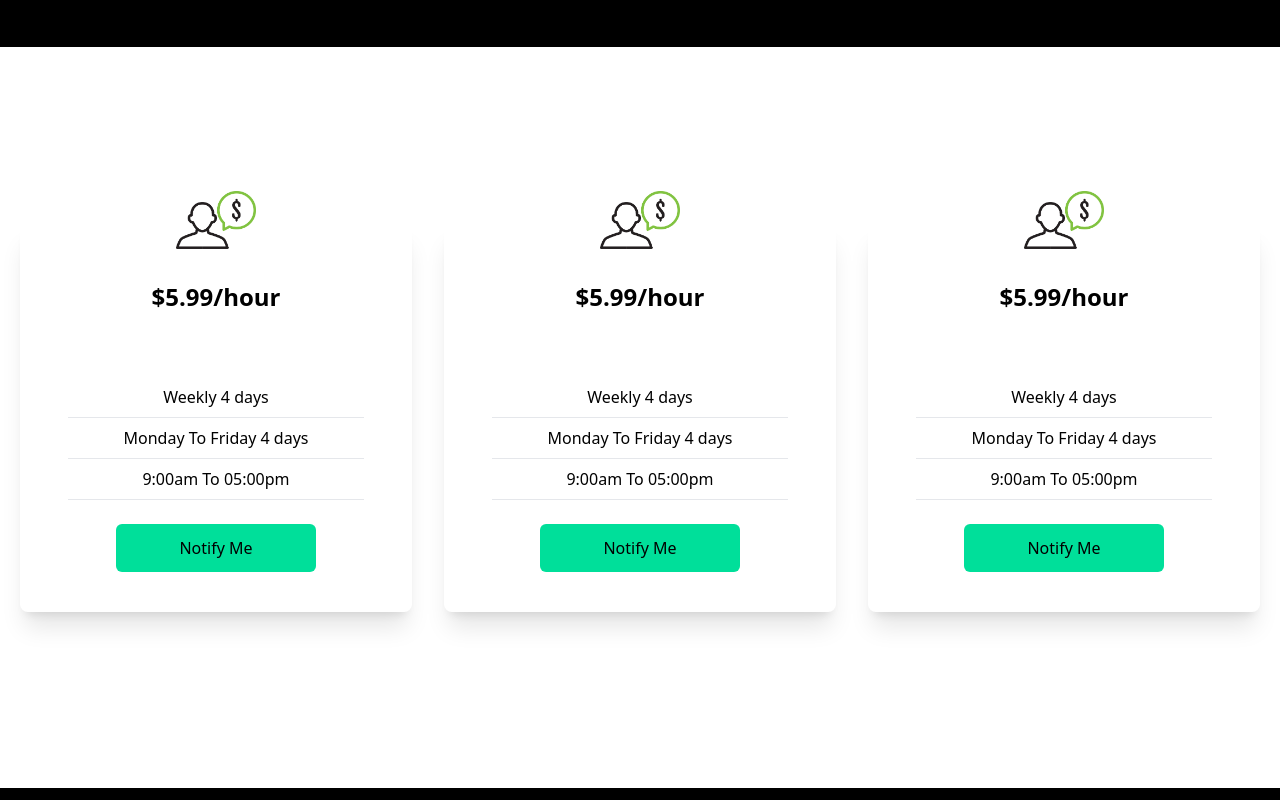
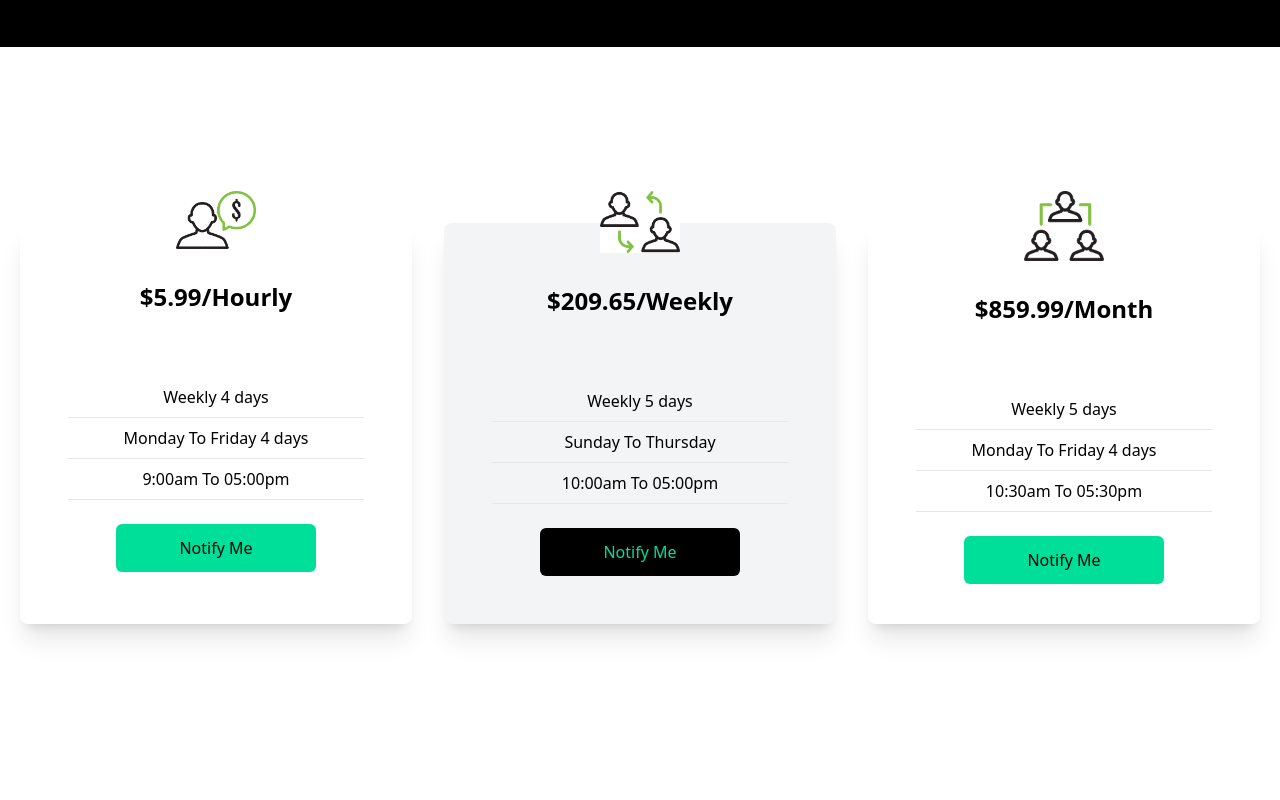
Before and after one commit to atikurahad/atikur-portfolio-spa, a React (Create React App) app: page / in a window 1280 px wide. Shown: the part 1634-2434 px from the top of the page. Built offline with nearby package versions, Linux system fonts and the light colour scheme.

Commit message:
card section are complete

```diff
--- a/src/components/Card.jsx
+++ b/src/components/Card.jsx
@@ -1,7 +1,7 @@
 import React from "react";
 import Single from "../assets/single.png";
-// import Double from "../assets/double.png"
-// import Tripple from "../assets/tripple.png"
+import Double from "../assets/double.png"
+import Tripple from "../assets/triple.png"
 
 const Card = () => {
   return (
@@ -14,7 +14,7 @@ const Card = () => {
               src={Single}
               alt="single"
              />
-             <h2 className="text-2xl font-bold text-center py-8">$5.99/hour</h2>
+             <h2 className="text-2xl font-bold text-center py-8">$5.99/Hourly</h2>
              <div className="text-center font-medium ">
               <p className="py-2 border-b mx-8 mt-8">Weekly 4 days</p>
               <p className="py-2 border-b mx-8 ">Monday To Friday 4 days</p>
@@ -26,36 +26,37 @@ const Card = () => {
              </button>
            </div>
 
-           <div className="w-full shadow-xl flex flex-col p-4 my-4 rounded-lg hover:scale-105 duration-300">
+           <div className="w-full shadow-xl flex flex-col p-4 my-4 rounded-lg hover:scale-105 duration-300 bg-gray-100">
             <img
               className="w-20 mx-auto mt-[-3rem] bg-white"
-              src={Single}
+              src={Double}
               alt="single"
              />
-             <h2 className="text-2xl font-bold text-center py-8">$5.99/hour</h2>
+             <h2 className="text-2xl font-bold text-center py-8">$209.65/Weekly</h2>
              <div className="text-center font-medium ">
-              <p className="py-2 border-b mx-8 mt-8">Weekly 4 days</p>
-              <p className="py-2 border-b mx-8 ">Monday To Friday 4 days</p>
+              <p className="py-2 border-b mx-8 mt-8">Weekly 5 days</p>
+              <p className="py-2 border-b mx-8 ">Sunday To Thursday </p>
 
-              <p className="py-2 border-b mx-8 ">9:00am To 05:00pm</p>
+              <p className="py-2 border-b mx-8 ">10:00am To 05:00pm</p>
              </div>
-             <button className="bg-[#00df9a] w-[200px] rounded-md font-medium   mx-auto my-6 py-3 text-black hover:bg-[#a3ce60]">
+              <button className="bg-[#000] w-[200px] rounded-md font-medium   mx-auto my-6 py-3 text-[#00df9a] hover:bg-[#a3c3a0]">
               Notify Me
              </button>
+
            </div>
 
            <div className="w-full shadow-xl flex flex-col p-4 my-4 rounded-lg hover:scale-105 duration-300">
             <img
               className="w-20 mx-auto mt-[-3rem] bg-white"
-              src={Single}
+              src={Tripple}
               alt="single"
              />
-             <h2 className="text-2xl font-bold text-center py-8">$5.99/hour</h2>
+             <h2 className="text-2xl font-bold text-center py-8">$859.99/Month</h2>
              <div className="text-center font-medium ">
-              <p className="py-2 border-b mx-8 mt-8">Weekly 4 days</p>
+              <p className="py-2 border-b mx-8 mt-8">Weekly 5 days</p>
               <p className="py-2 border-b mx-8 ">Monday To Friday 4 days</p>
 
-              <p className="py-2 border-b mx-8 ">9:00am To 05:00pm</p>
+              <p className="py-2 border-b mx-8 ">10:30am To 05:30pm</p>
              </div>
              <button className="bg-[#00df9a] w-[200px] rounded-md font-medium   mx-auto my-6 py-3 text-black hover:bg-[#a3ce60]">
               Notify Me
```
